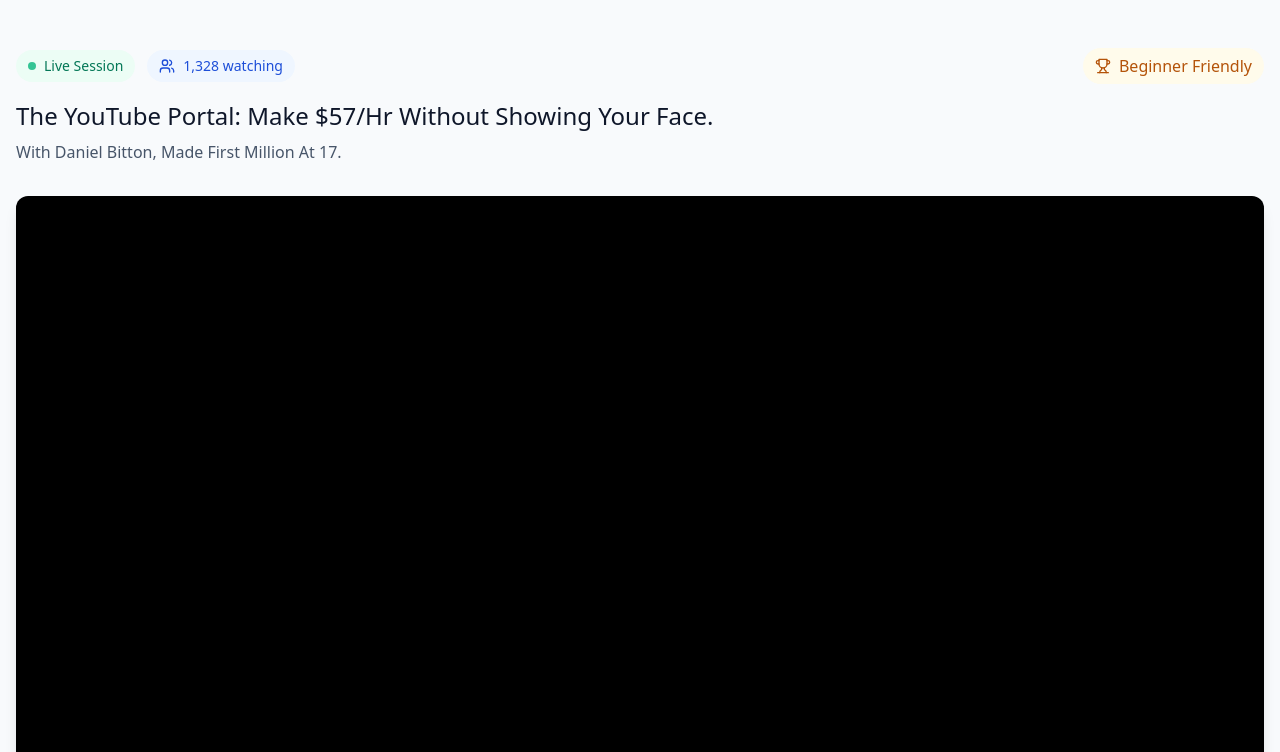
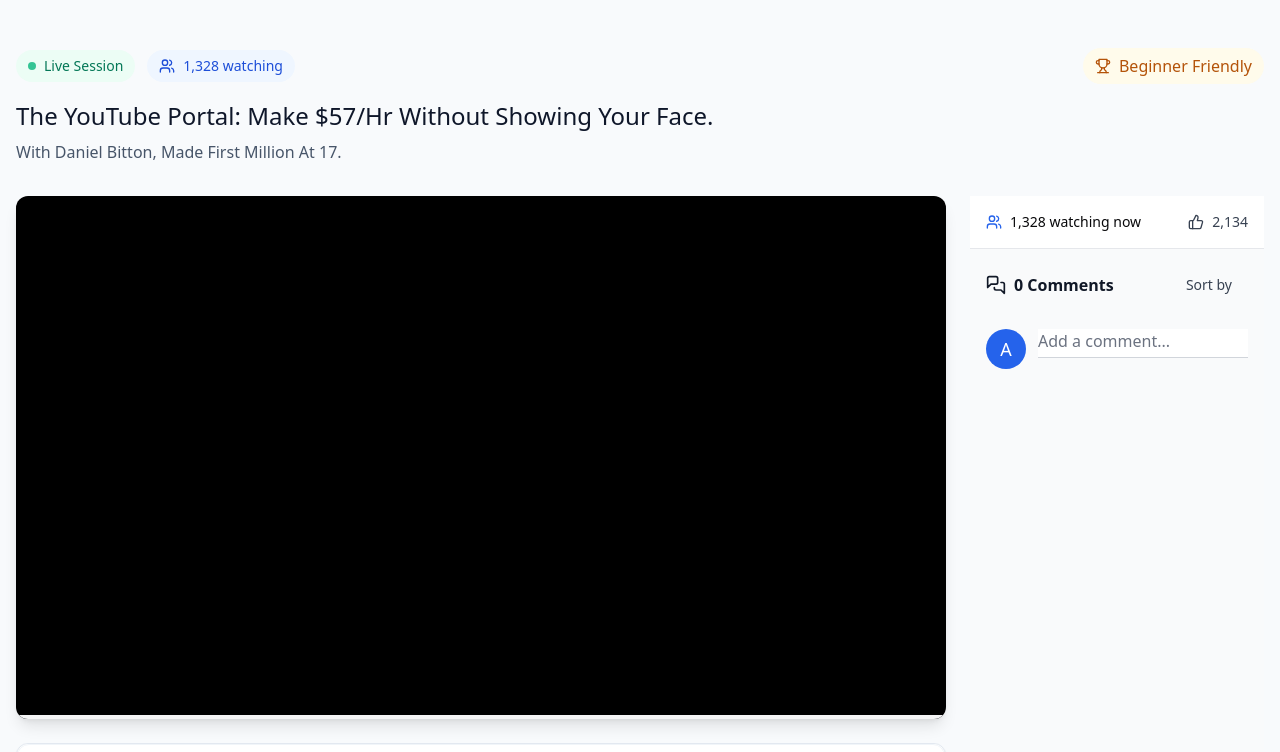
Before and after one commit to AvoCodes/youtubeportal, a React (Vite) app: page / in a window 1280 px wide. Shown: the top 752 px of the page. Built offline with nearby package versions, Linux system fonts and the light colour scheme.

Commit message:
Add live chat functionality
Adds a live chat box to the webinar page, displaying comments in real-time at their corresponding timestamps within the video.

```diff
--- a/src/pages/Index.tsx
+++ b/src/pages/Index.tsx
@@ -4,12 +4,13 @@ import VideoPlayer from '../components/VideoPlayer';
 import VideoTimeline from '../components/VideoTimeline';
 import CTAButton from '../components/CTAButton';
 import WebinarPoll from '../components/webinar/WebinarPoll';
+import LiveChat from '../components/LiveChat';
 import { useToast } from '@/components/ui/use-toast';
 import { Clock, ArrowUpRight, Users, CheckCircle, Trophy } from 'lucide-react';
 import { AlertDialog, AlertDialogAction, AlertDialogContent, AlertDialogDescription, AlertDialogFooter, AlertDialogHeader, AlertDialogTitle } from '@/components/ui/alert-dialog';
 import { Button } from '@/components/ui/button';
 import { Progress } from '@/components/ui/progress';
-import { NEW_ATTENDEES, POLLS, MILESTONES } from '../components/webinar/constants';
+import { NEW_ATTENDEES, POLLS, MILESTONES, CHAT_MESSAGES } from '../components/webinar/constants';
 
 const Index = () => {
   const [currentTime, setCurrentTime] = useState(0);
@@ -25,6 +26,7 @@ const Index = () => {
   const [seatsRemaining, setSeatsRemaining] = useState(37);
   const [countdownActive, setCountdownActive] = useState(false);
   const [countdown, setCountdown] = useState(600);
+  const [visibleChatMessages, setVisibleChatMessages] = useState<any[]>([]);
 
   const { toast } = useToast();
 
@@ -60,6 +62,12 @@ const Index = () => {
     };
 
     handleTimeBasedEvents();
+  }, [currentTime]);
+
+  // Update visible chat messages based on current video time
+  useEffect(() => {
+    const relevantMessages = CHAT_MESSAGES.filter(msg => msg.timestamp <= currentTime);
+    setVisibleChatMessages(relevantMessages);
   }, [currentTime]);
 
   useEffect(() => {
@@ -131,8 +139,9 @@ const Index = () => {
         </div>
 
         {/* Main Content Area */}
-        <div className="grid gap-6">
-          {/* Video Section */}
+        <div className="grid gap-6 md:grid-cols-4">
+          {/* Video Section - takes up 3/4 of the space */}
+          <div className="md:col-span-3 space-y-6">
             <div className="relative rounded-xl overflow-hidden bg-black shadow-lg">
               <VideoPlayer
                 wistiaId="92627nrxy4"
@@ -208,6 +217,24 @@ const Index = () => {
                 </div>
               </div>
             )}
+          </div>
+
+          {/* Live Chat - takes up 1/4 of the space */}
+          <div className="hidden md:block h-[calc(100vh-200px)] min-h-[500px]">
+            <LiveChat
+              messages={visibleChatMessages}
+              currentTime={currentTime}
+              viewerCount={viewerCount}
+              likesCount={2134}
+              onLike={() => {
+                toast({
+                  title: "Thanks for the like!",
+                  description: "Your engagement helps the community.",
+                  duration: 3000,
+                });
+              }}
+            />
+          </div>
         </div>
       </div>
 
```
Lines whose indentation alone changed are shown as unchanged.
